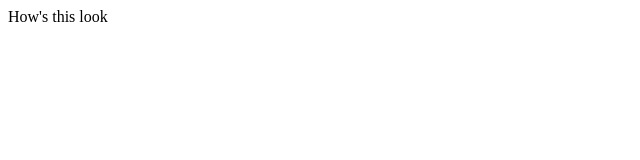
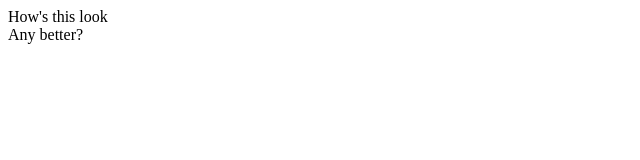
Before and after one commit to bensinkk/kbensink.me, a plain HTML site: page index.html in a window 1280 px wide. Shown: the full height of the page, 0-640 px from the left. Drawn offline with Linux system fonts and the light colour scheme.

Commit message:
but it's honest work

```diff
--- a/index.html
+++ b/index.html
@@ -4,6 +4,7 @@
         <title>kbensink.me</title>
     </head>
     <body>
-        How's this look
+        How's this look<br/>
+        Any better?
     </body>
 </html>
```
